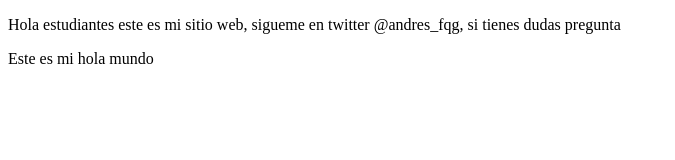
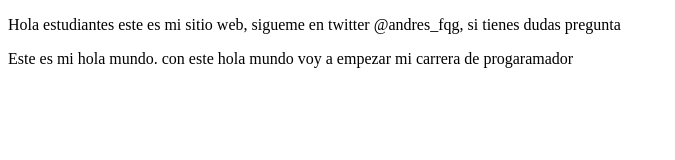
Before and after one commit to AndresFQuinteroG/ProyectoDemoCursoPrework, a plain HTML site: page index.html in a window 1280 px wide. Shown: the whole page, without its empty margins (0-675 px from the left). Drawn offline with Linux system fonts and the light colour scheme.

Commit message:
agregamos especificacion

```diff
--- a/index.html
+++ b/index.html
@@ -11,7 +11,7 @@
         Hola estudiantes este es mi sitio web, sigueme en twitter @andres_fqg, si tienes dudas pregunta
     </p>
     <p>
-        Este es mi hola mundo
+        Este es mi hola mundo. con este hola mundo voy a empezar mi carrera de progaramador
     </p>
 </body>
 </html>
```
